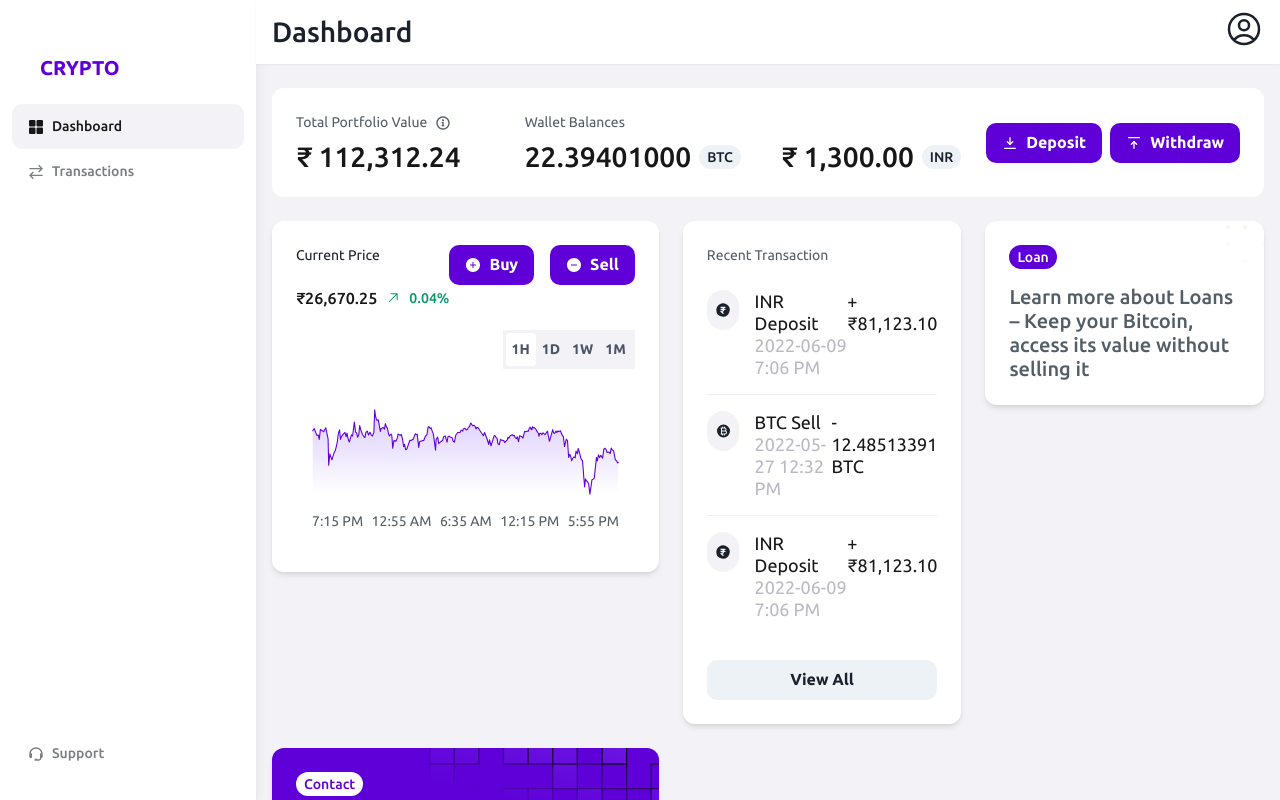
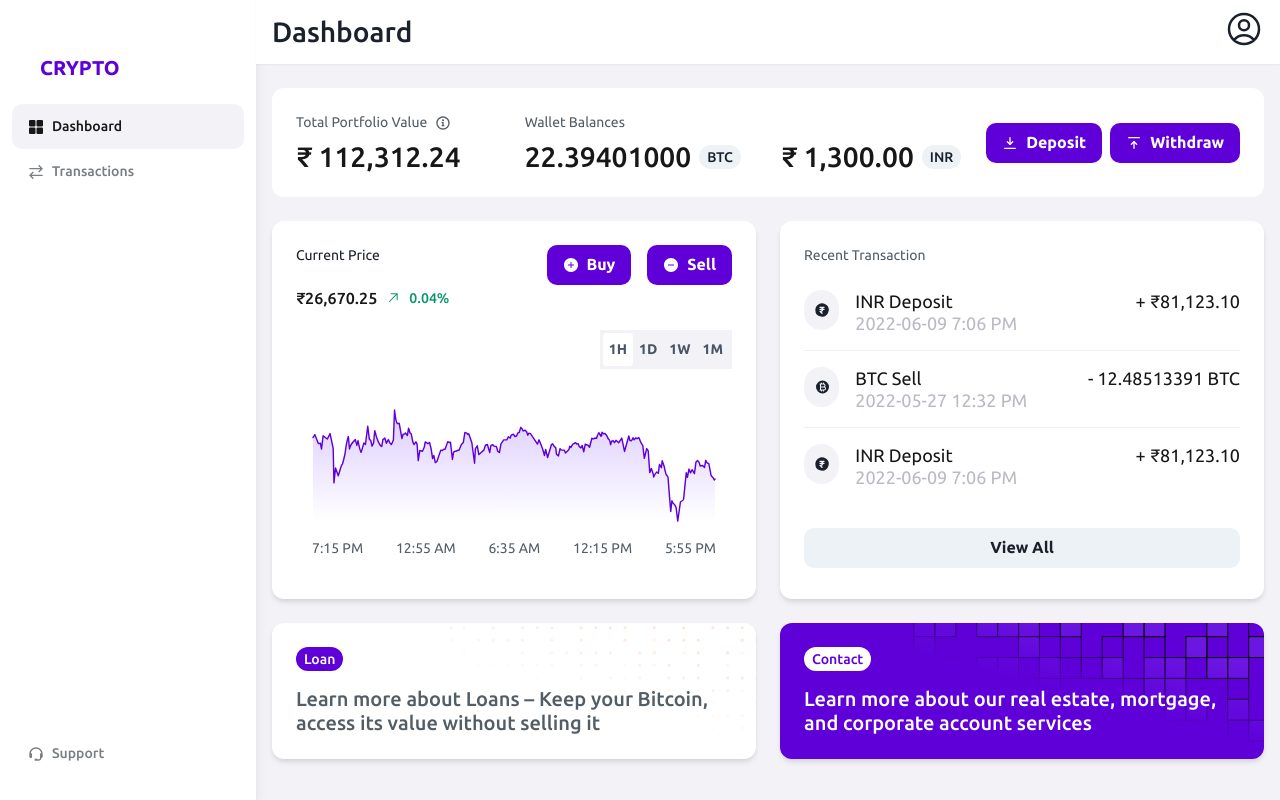
Before and after one commit to arsh10x/crypto_dashboard, a React (Vite) app: page / in a window 1280 px wide. Built offline with nearby package versions, Linux system fonts and the light colour scheme.

Commit message:
updated in responisve design

```diff
--- a/src/pages/Dashboard/Dashboard.jsx
+++ b/src/pages/Dashboard/Dashboard.jsx
@@ -12,7 +12,7 @@ const Dashboard = () => {
         templateColumns={{
           base: "repeat(1, 1fr)",
           md: "repeat(2, 1fr)",
-          xl: "repeat(3, 1fr)",
+          // xl: "repeat(3, 1fr)",
         }}
         gap={6}
       >
@@ -20,7 +20,7 @@ const Dashboard = () => {
           colSpan={{
             base: 1,
             md: 2,
-            xl: 3,
+            // xl: 3,
           }}
         >
           <PortfolioSection />
```
